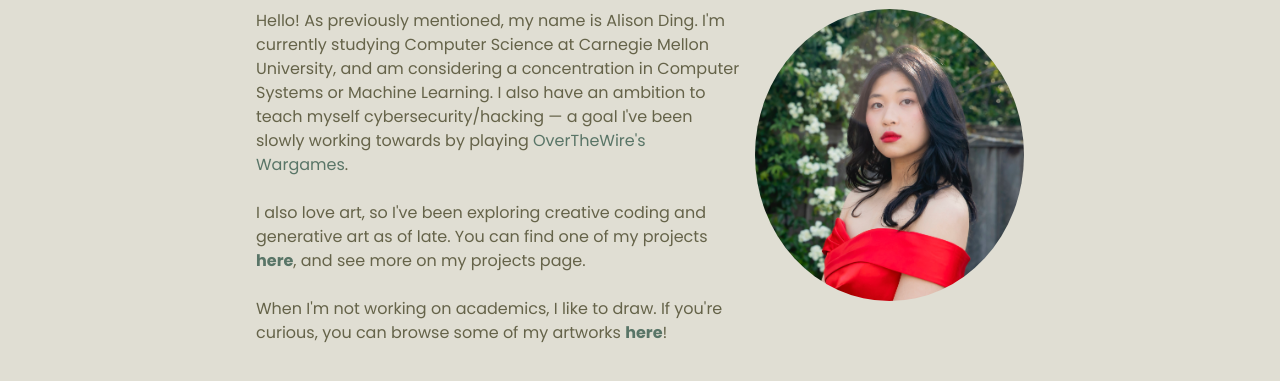
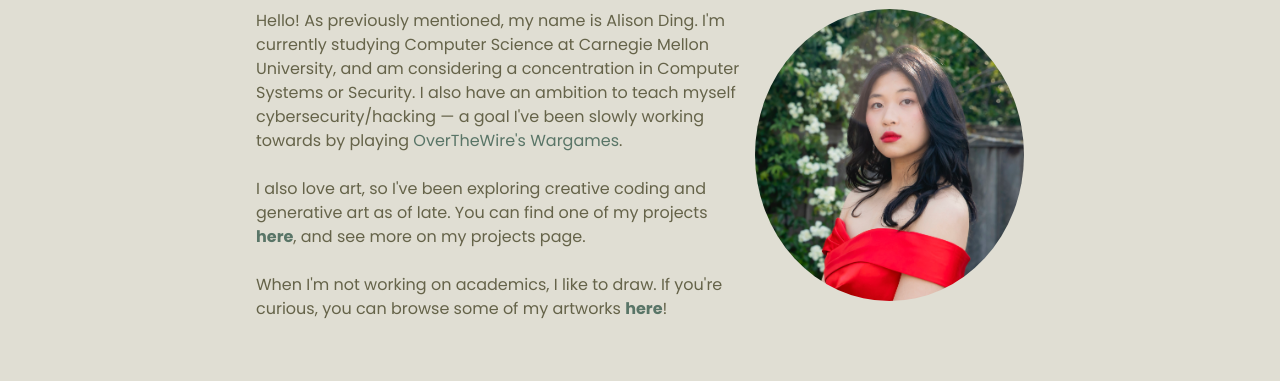
Before and after one commit to alisonding357/alisonding357.github.io, a plain HTML site: page about.html in a window 1280 px wide. Shown: the part 207-588 px from the top of the page. Drawn offline with nearby package versions, Linux system fonts and the light colour scheme.

Commit message:
Update about.html

```diff
--- a/about.html
+++ b/about.html
@@ -45,7 +45,7 @@
 
             Hello! As previously mentioned, my name is Alison Ding. I'm currently studying Computer
             Science at Carnegie Mellon University, and am considering a concentration in Computer Systems
-            or Machine Learning. I also have an ambition to teach myself cybersecurity/hacking —
+            or Security. I also have an ambition to teach myself cybersecurity/hacking —
             a goal I've been slowly working towards by playing <a href = "https://overthewire.org/wargames/">OverTheWire's Wargames</a>.
 
             <br></br>
```
